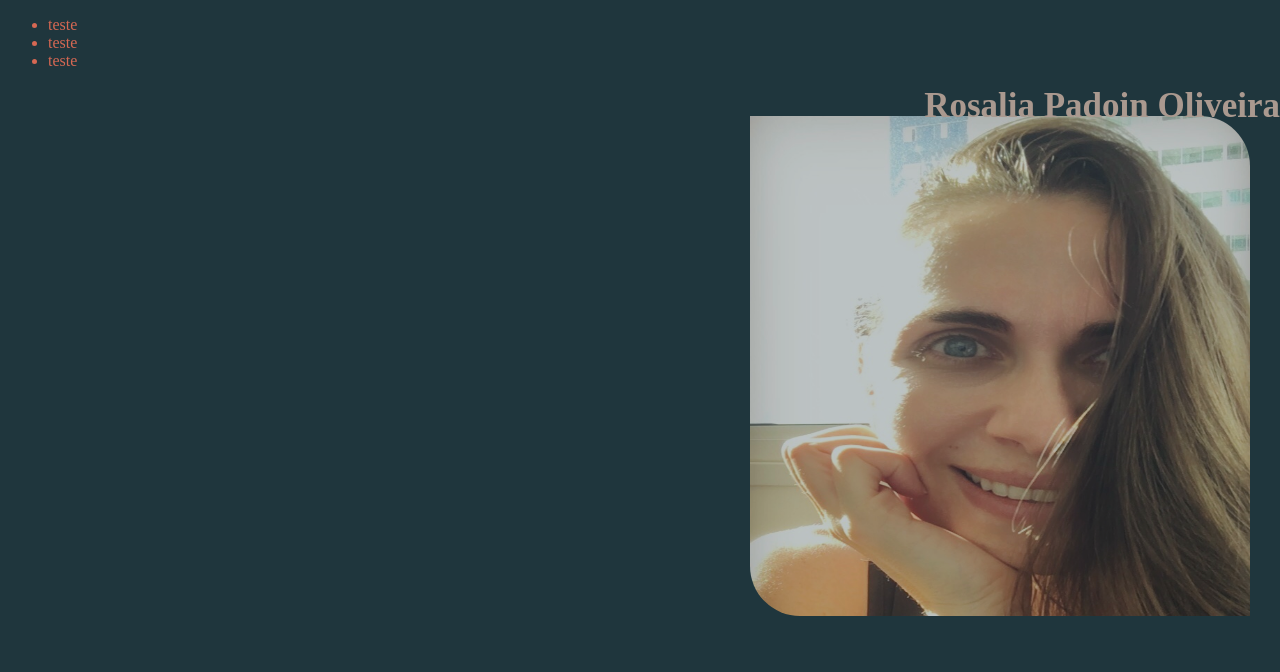
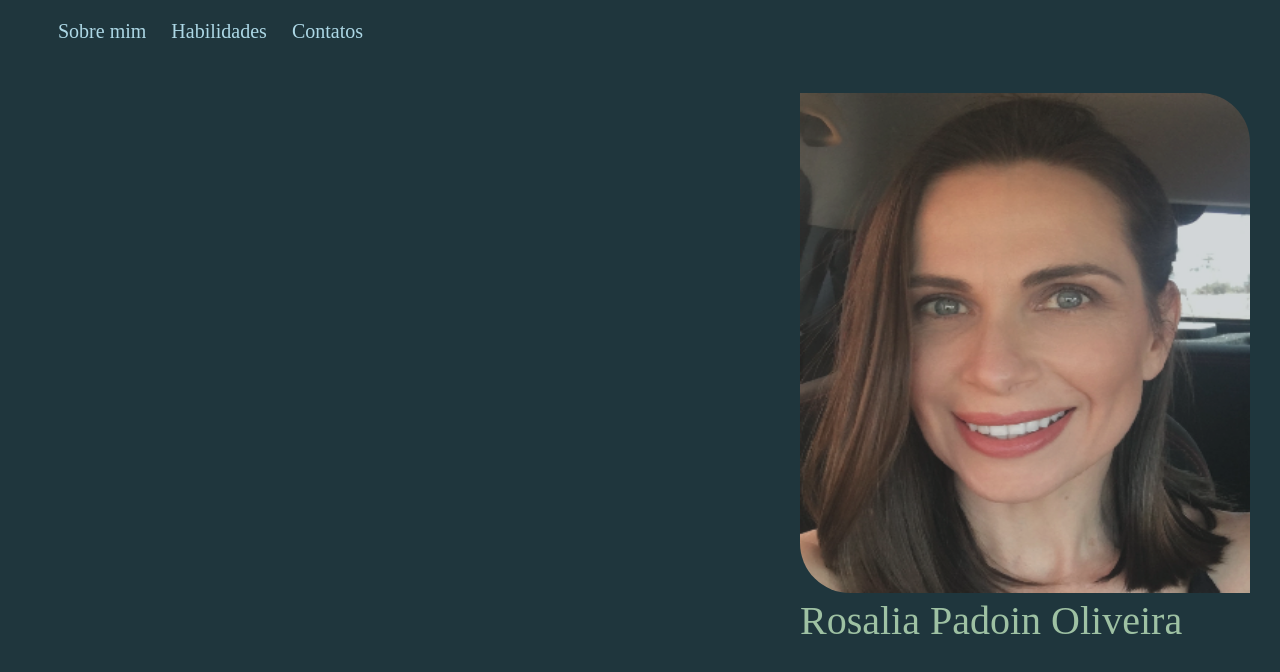
Before and after one commit to Ro-padoin/Ro-padoin.github.io, a plain HTML site: page index.html in a window 1280 px wide. Drawn offline with Linux system fonts and the light colour scheme.

Commit message:
add nav e figcaption

```diff
--- a/index.html
+++ b/index.html
@@ -12,35 +12,18 @@
 
 <body>
 
-   <nav id="pageTop">
-       <ul>
-           <li><a href=""></a>teste</li>
-           <li><a href=""></a>teste</li>
-           <li><a href=""></a>teste</li>
-       </ul>
-   </nav>
+    <nav class="menu">
+        <ul>
+            <li><a href=""></a>Sobre mim</li>
+            <li><a href=""></a>Habilidades</li>
+            <li><a href=""></a>Contatos</li>
+        </ul>
+    </nav>
 
-   <figure>
-       <img src="./IMG_9407_Original.jpg" alt="foto Perfil">
-
-       <figcaption id="Name"><b>Rosalia Padoin Oliveira</b></figcaption>
-
+    <figure>
+        <img src="./perfil.png" alt="foto Perfil">
+        <figcaption>Rosalia Padoin Oliveira</figcaption>
     </figure>
-
-
-
-
-
-
-
-
-
-
-
-
-
-
-
 
 
 </body>
--- a/style.css
+++ b/style.css
@@ -4,36 +4,39 @@ body {
 }
 
 figure {
-    background-attachment: fixed;
-
+    display: block;
+    position: absolute;
+    margin: 30px;
+    right: 0px;
+    width: 450px;
 }
 
-img {
-    display: block;
-    opacity: 0.7;
-    position: absolute;
-    right: 0px;
-    width: 500px;
+figure img {
+    width: inherit;
     height: 500px;
-    margin: 30px;
     border-bottom-left-radius: 50px;
     border-top-right-radius: 50px;
+    opacity: 0.8;
 }
-
 
 img:hover {
     opacity: 1;
 }
 
-#Name {
-    font-display: block;
-    position: absolute;
-    right: 0px;
-    font-size: 35px;
-    font-family: serif;
-    color: #AA998F;
+figcaption {
+    font-size: 40px;
+    color: #9EC1A3;
 }
 
-nav {
-    color: #D66853;
+.menu {
+    color: lightblue;
+    font-size: 20px;
+    list-style-type:none;
+    margin: 0;
+    padding: 0;
 }
+
+li {
+    display: inline;
+    padding: 10px;
+}
```
Also changed, not shown: Captura de tela de 2021-09-28 20-26-40.png (added), perfil.png (added).
